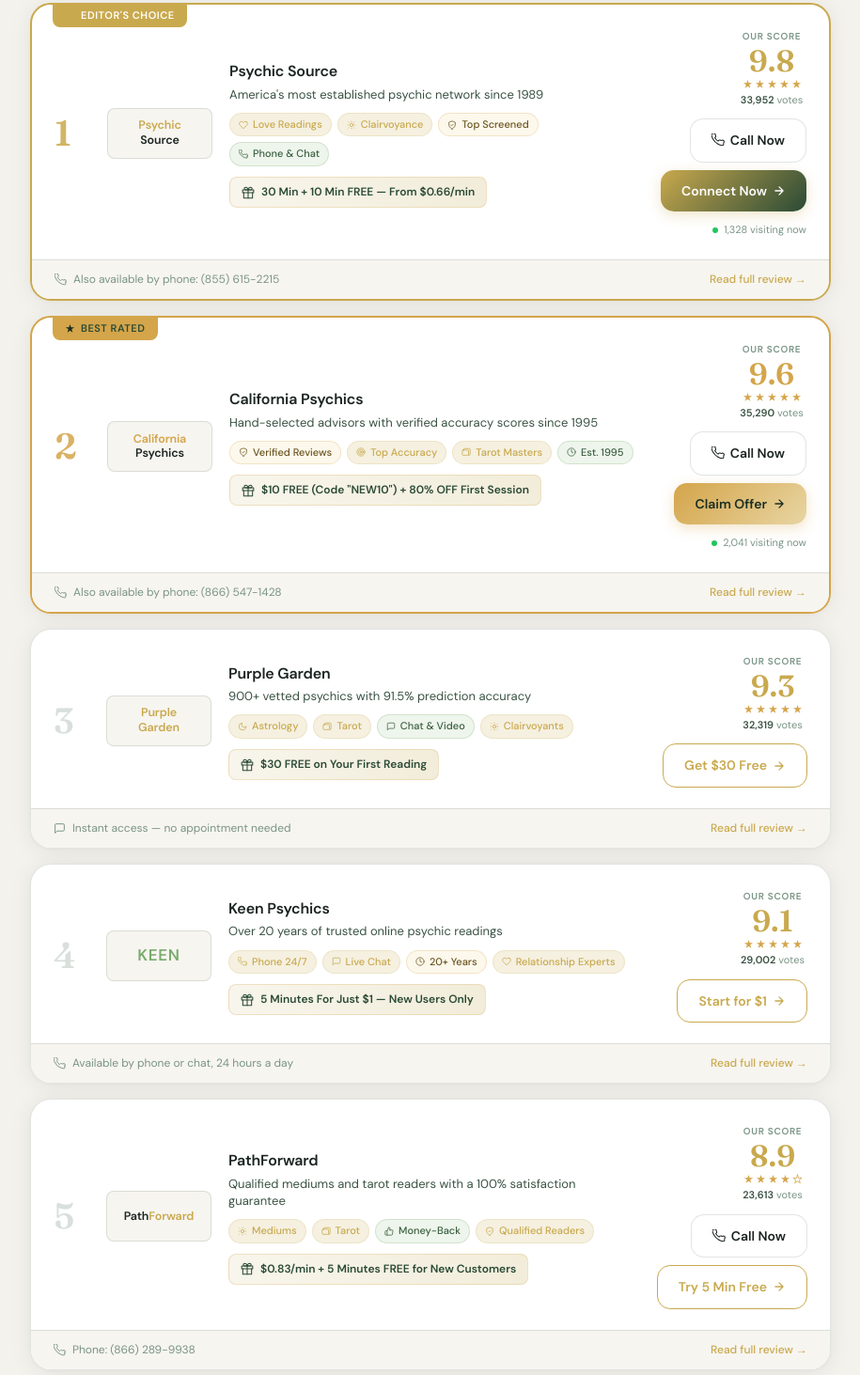
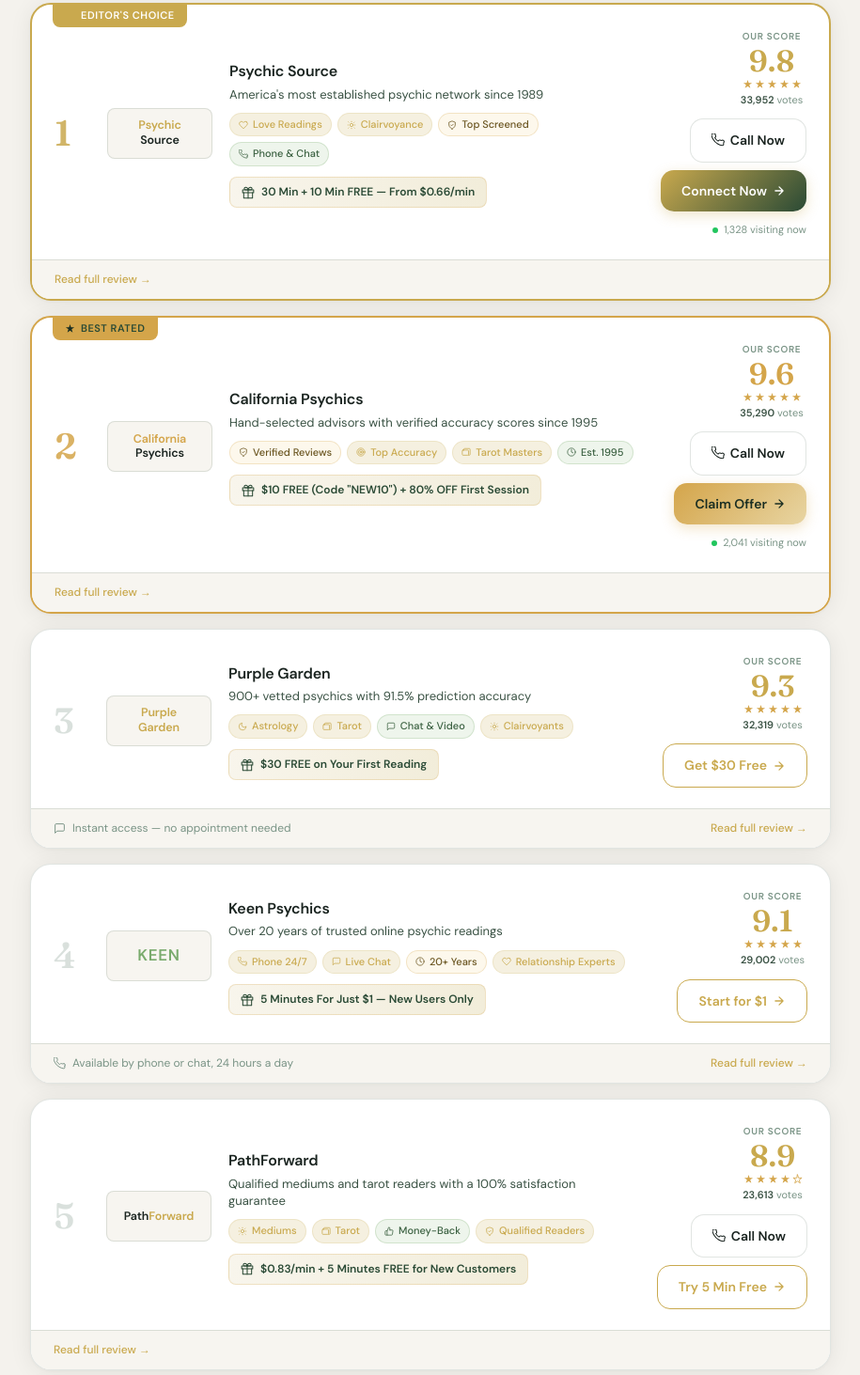
Before and after one commit to dewangi-kmw/Top-Psychic-Advisors, a plain HTML site: page green.html in a window 1280 px wide. Shown: the part 1477-2940 px from the top of the page at 94% size, without its empty margins (182-1097 px from the left). Drawn offline with Linux system fonts and the light colour scheme.

Commit message:
DD: removed ambiguous phone number display

```diff
--- a/green.html
+++ b/green.html
@@ -1259,10 +1259,6 @@
         </div>
       </div>
       <div class="card-footer">
-        <div class="card-footer-note">
-          <svg class="icon" width="13" height="13" stroke="currentColor" aria-hidden="true"><use href="#ic-phone"/></svg>
-          Also available by phone: (855) 615-2215
-        </div>
         <a href="#psychic-source-review" class="card-footer-link">Read full review →</a>
       </div>
     </li>
@@ -1326,10 +1322,6 @@
         </div>
       </div>
       <div class="card-footer">
-        <div class="card-footer-note">
-          <svg class="icon" width="13" height="13" stroke="currentColor" aria-hidden="true"><use href="#ic-phone"/></svg>
-          Also available by phone: (866) 547-1428
-        </div>
         <a href="#california-review" class="card-footer-link">Read full review →</a>
       </div>
     </li>
@@ -1489,10 +1481,6 @@
         </div>
       </div>
       <div class="card-footer">
-        <div class="card-footer-note">
-          <svg class="icon" width="13" height="13" stroke="currentColor" aria-hidden="true"><use href="#ic-phone"/></svg>
-          Phone: (866) 289-9938
-        </div>
         <a href="#pathforward-review" class="card-footer-link">Read full review →</a>
       </div>
     </li>
```
Also changed, not shown: index.html (+0 -12 lines), red.html (+0 -12 lines).
